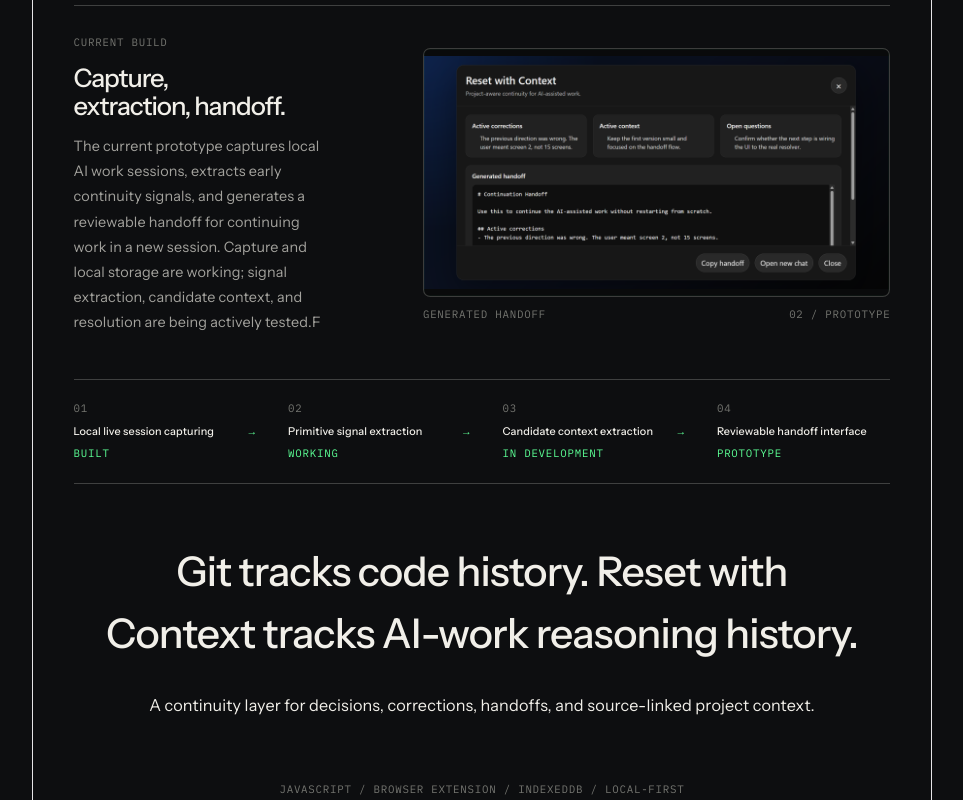
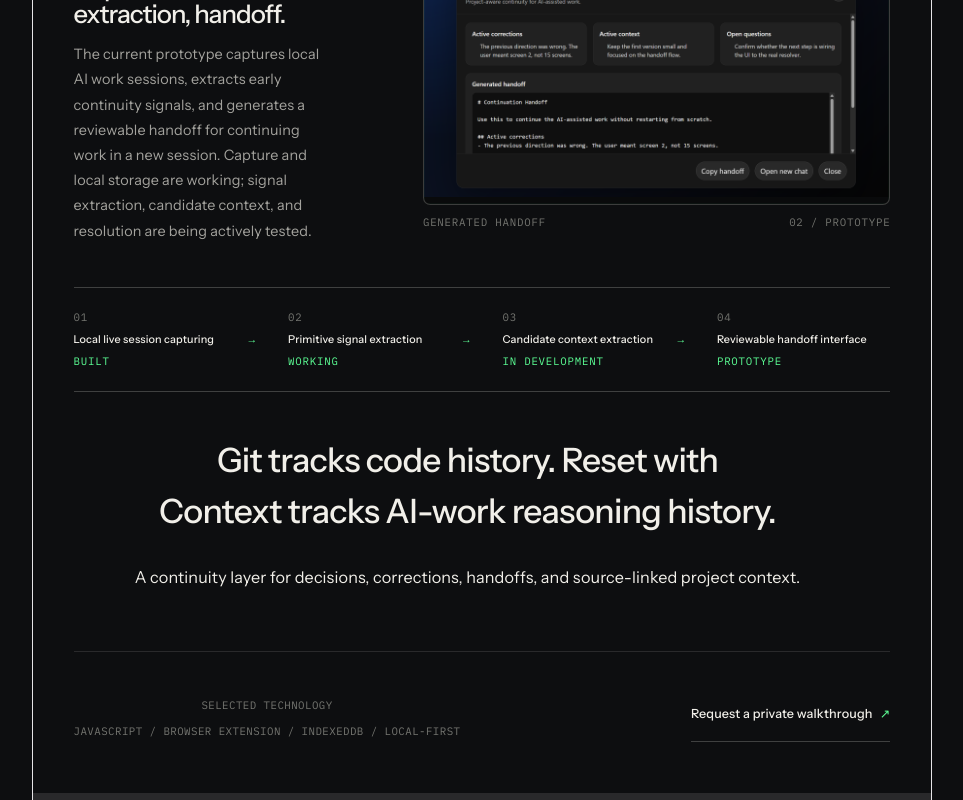
Before and after one commit to DarinHajou/darin-portfolio, a React (Vite) app: page / in a window 1280 px wide. Shown: the part 3820-4620 px from the top of the page, without its empty margins (158-1121 px from the left). Built offline with nearby package versions, Linux system fonts and the light colour scheme.

Commit message:
Clean up formatting for summary texts

```diff
--- a/src/sections/ResetWithContext/ResetWithContext.module.css
+++ b/src/sections/ResetWithContext/ResetWithContext.module.css
@@ -33,7 +33,7 @@
   z-index: 1;
 
   display: grid;
-  gap: var(--space-16);
+  gap: var(--space-12);
 }
 
 .header {
@@ -199,12 +199,12 @@
   object-position: center;
 }
 .supportText{
-
   justify-self: center;
   font-size: var(--text-md);
   line-height: 1.7;
   color: var(--color-text-secondary);
   max-width: 58ch;
+  /* text-wrap: balance; */
 }
 
 .secondaryImage {
@@ -328,6 +328,7 @@
   gap: var(--space-8);
 }
 
+
 .positioning {
   font-size: var(--text-lg);
   font-weight: 500;
@@ -338,12 +339,66 @@
 
  .supportLine {
    margin-bottom: 40px;
-  }
+}
 
+.technology {
+   display: grid;
+  gap: var(--space-2);
+  font-family: var(--font-mono);
+  font-size: var(--text-xs);
+  line-height: 1.8;
+  letter-spacing: 0.04em;
+  text-transform: uppercase;
+  color: var(--color-text-muted);
+}
+.projectLinks {
+  display: flex;
+  /* align-items: flex-start; */
+  justify-content: space-between;
+  border-top: 1px solid var(--color-border);
+  padding-top: var(--space-12);
+}
+
+.projectLinks a {
+  display: inline-flex;
+  align-items: center;
+  gap: var(--space-2);
+
+  padding-bottom: var(--space-2);
+
+  font-size: var(--text-sm);
+  font-weight: 500;
+
+  border-bottom: 1px solid var(--color-border-strong);
+  transition:
+    color var(--duration-fast) var(--ease-standard),
+    border-color var(--duration-fast) var(--ease-standard);
+}
+
+.projectLinks a span {
+  color: var(--color-accent);
+
+  transition: transform var(--duration-fast) var(--ease-standard);
+}
+
+.projectLinks a:hover {
+  color: var(--color-accent);
+  border-color: var(--color-accent);
+}
+
+.projectLinks a:hover span {
+  transform: translate(0.15rem, -0.15rem);
+}
+
+.projectLinks a:focus-visible {
+  outline: 2px solid var(--color-accent);
+  outline-offset: 0.3rem;
+}
 .technology {
   line-height: 1.8;
   color: var(--color-text-muted);
 }
+
 
 @media (min-width: 768px) {
   .intro {
@@ -393,13 +448,14 @@
 
   .positioning {
     grid-column: 1 / 8;
-    font-size: var(--text-xl);
+    font-size: 42px
 
   }
   .supportLine {
    grid-column: 8 / -1;
    font-size: var(--text-md);
   }
+
   .technology {
     grid-column: 8 / -1;
 
@@ -449,4 +505,13 @@
     text-align: left;
     align-self: flex-start;
   }
+
+  .projectLinks {
+    grid-column: 9 / -1;
+  }
+  .technology {
+    grid-column: 8 / -1;
+
+    text-align: center;
+  }
 }
--- a/src/sections/ResetWithContext/ResetWithContext.tsx
+++ b/src/sections/ResetWithContext/ResetWithContext.tsx
@@ -35,7 +35,7 @@ function ResetWithContext() {
       <div className={`page-container ${styles.inner}`}>
         <header className={styles.header}>
           <div className={styles.meta}>
-            <p>02 / Selected work</p>
+            <p> 02 / Selected work</p>
             <p className={styles.status}>Active prototype</p>
           </div>
 
@@ -51,11 +51,13 @@ function ResetWithContext() {
 
               <div className={styles.summaryGroup}>
                 <p className={styles.summary}>
-                  AI-assisted teams are creating decisions, assumptions, fixes, and architecture history inside private chats. None of that becomes reliable project memory.
+                  AI-assisted teams are creating decisions, assumptions, fixes,
+                  and architecture history inside private chats. None of that becomes reliable project memory.
                 </p>
 
                 <p className={styles.summary}>
-                  It helps developers and teams preserve decisions, corrections, superseded approaches, active context, and handoffs across tools, sessions, and time.
+                  It helps developers and teams preserve decisions, corrections, superseded approaches,
+                  active context, and handoffs across tools, sessions, and time.
                 </p>
               </div>
             </div>
@@ -84,9 +86,9 @@ function ResetWithContext() {
           </figcaption>
         </figure>
 
-        <p className={styles.supportText}></p>
+        <p className={styles.supportText}>
           RWC starts as a local-first continuity and provenance layer for one developer,
-          but the long-term direction is shared project memory for AI-assisted teams.
+          but the long-term direction is shared project memory for AI-assisted teams.</p>
 
         <div className={styles.buildGrid}>
           <div className={styles.buildCopy}>
@@ -97,7 +99,10 @@ function ResetWithContext() {
             </h3>
 
             <p className={styles.bodyCopy}>
-              The current prototype captures local AI work sessions, extracts early continuity signals, and generates a reviewable handoff for continuing work in a new session. Capture and local storage are working; signal extraction, candidate context, and resolution are being actively tested.F
+              The current prototype captures local AI work sessions, extracts early continuity signals,
+              and generates a reviewable handoff for continuing work in a new session.
+              Capture and local storage are working; signal extraction, candidate context,
+              and resolution are being actively tested.
             </p>
           </div>
 
@@ -136,9 +141,16 @@ function ResetWithContext() {
           </p>
           <p className={styles.supportLine}>A continuity layer for decisions, corrections, handoffs, and source-linked project context.</p>
 
-          <p className={styles.technology}>
+          <div className={styles.projectLinks}>
+             <p className={styles.technology}>
+             <p className={styles.label}>Selected technology</p>
             JavaScript / Browser extension / IndexedDB / Local-first
           </p>
+            <a href="#contact">
+              Request a private walkthrough
+              <span aria-hidden="true">↗</span>
+            </a>
+          </div>
         </footer>
       </div>
     </section>
```
